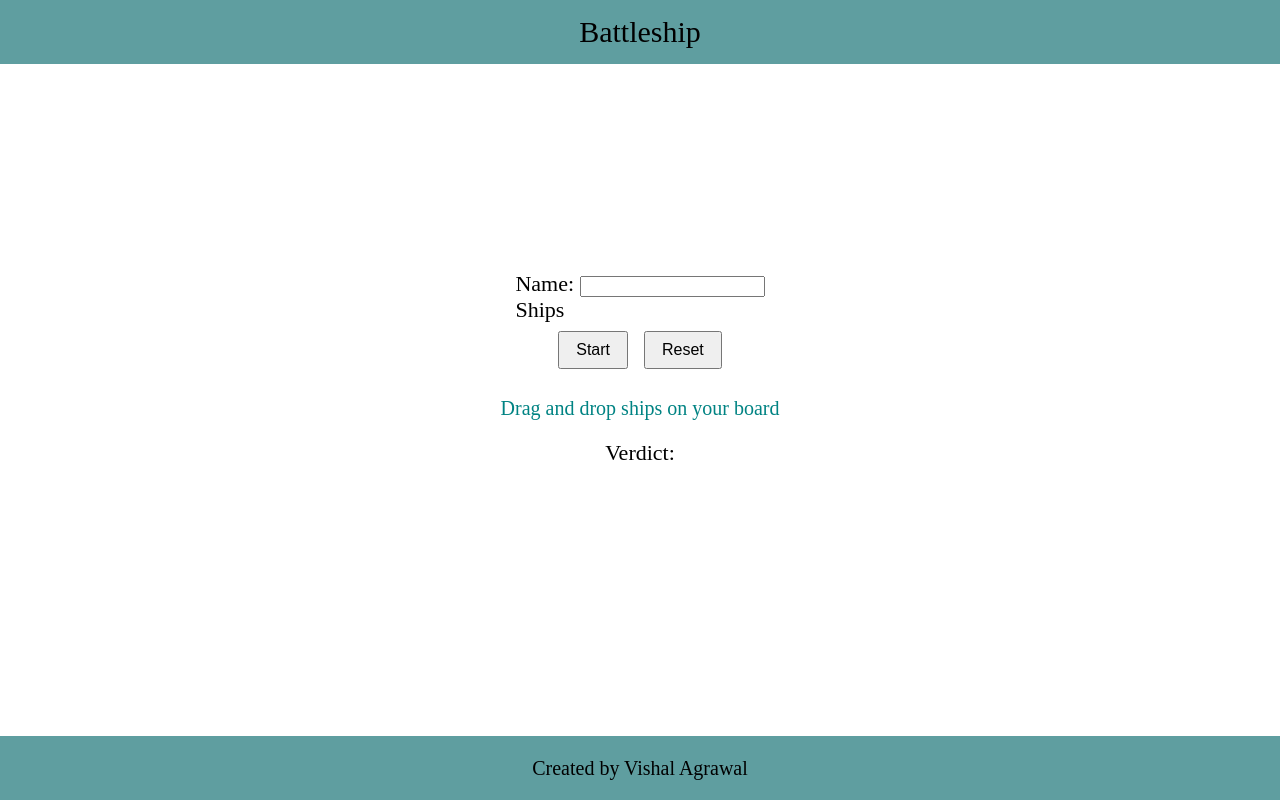
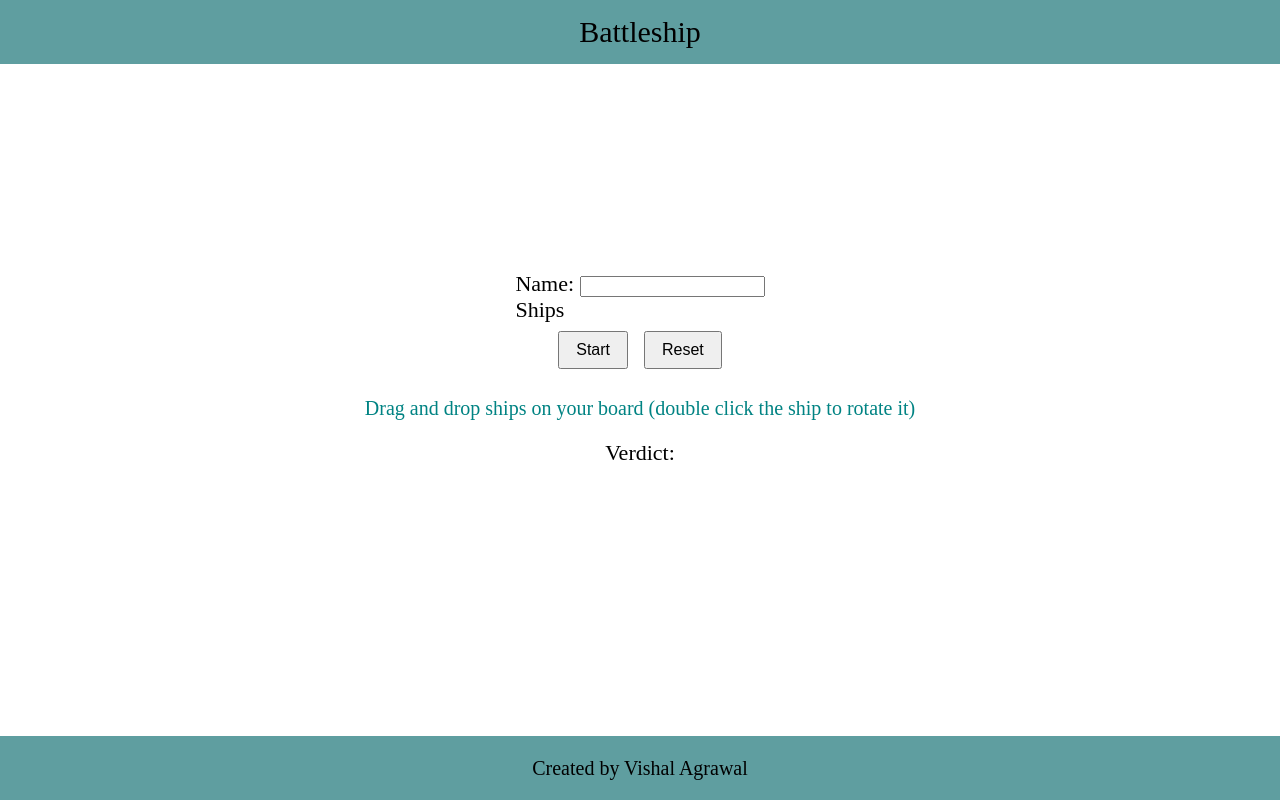
Before and after one commit to vishalagrawal22/battleship, a website built with webpack: page dist/index.html in a window 1280 px wide. Built offline with nearby package versions, Linux system fonts and the light colour scheme; what pubsub-js would draw is missing.

Commit message:
Update default info

```diff
--- a/dist/index.html
+++ b/dist/index.html
@@ -29,7 +29,9 @@
         </section>
       </section>
       <section class="info-section">
-        <p class="instructions">Drag and drop ships on your board</p>
+        <p class="instructions">
+          Drag and drop ships on your board (double click the ship to rotate it)
+        </p>
         <p class="error"></p>
       </section>
       <section class="verdict-section">
```
